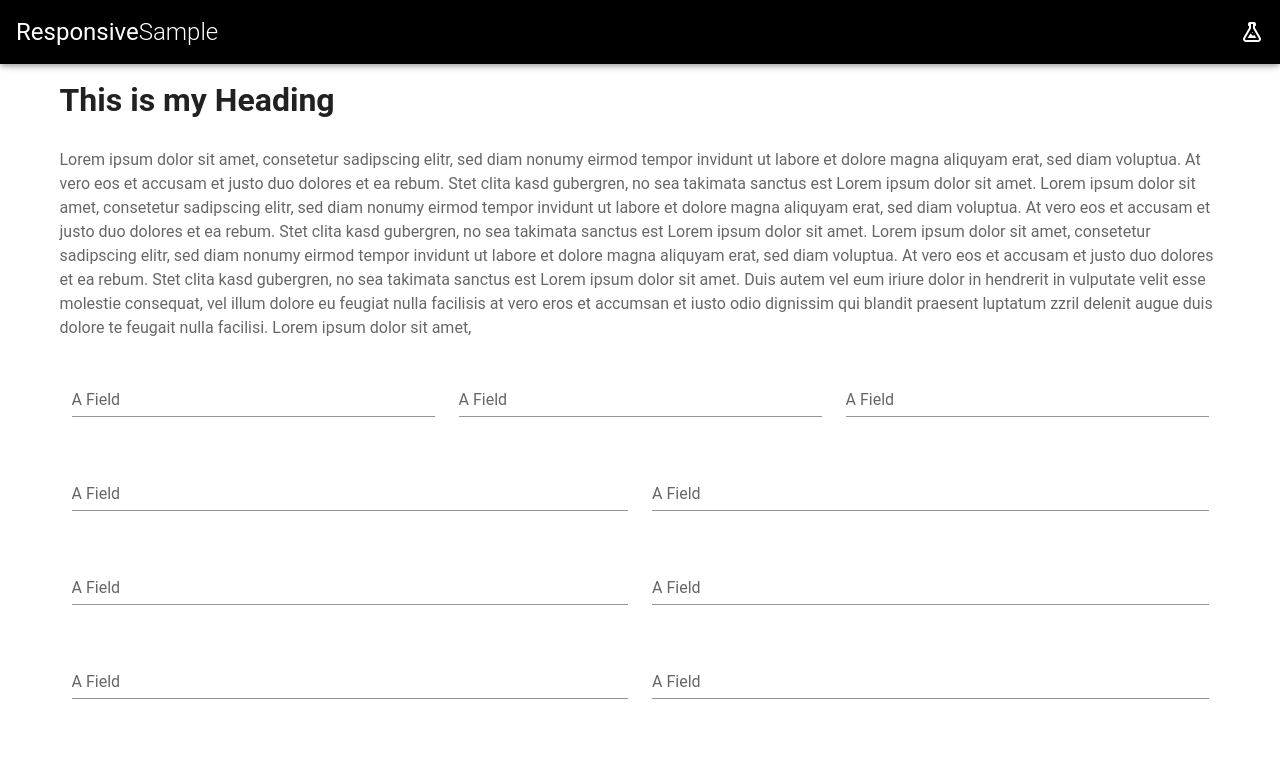
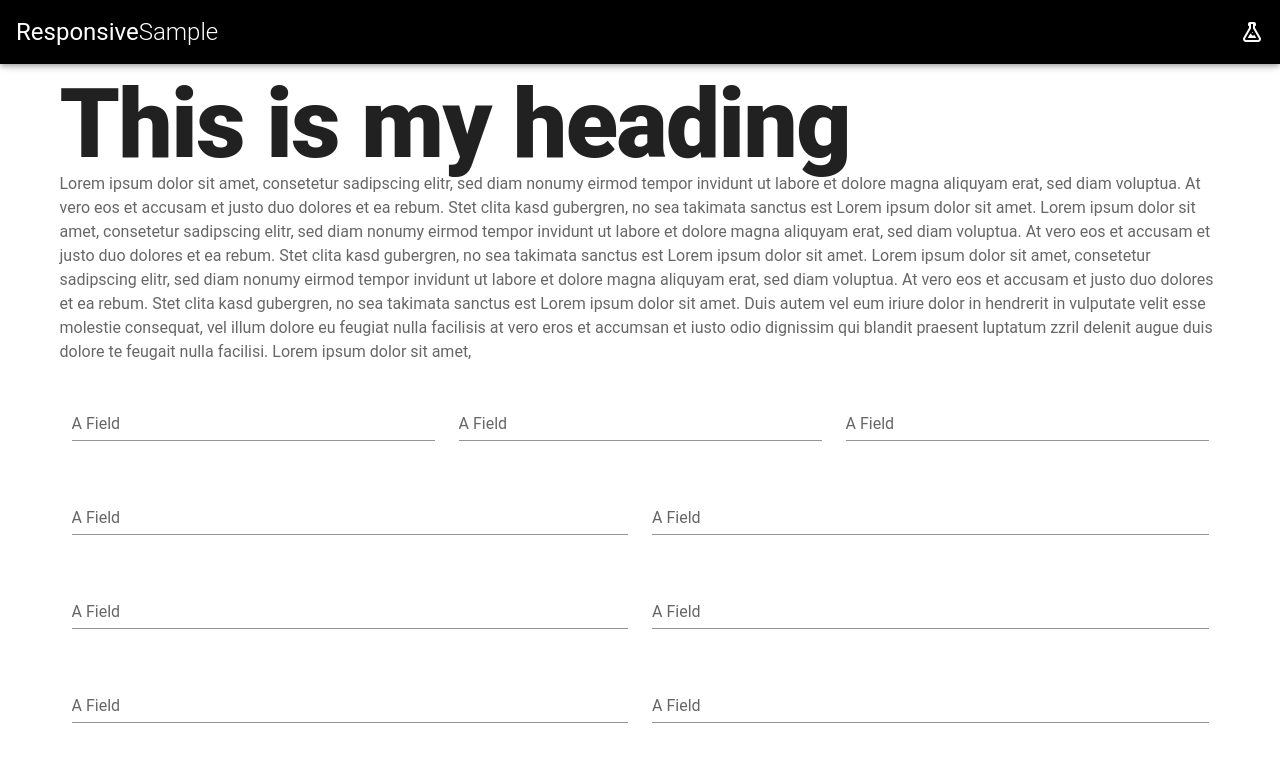
Before and after one commit to xdoo/vuetify_responsive_sample, a Vue app: page / in a window 1280 px wide. Shown: the top 762 px of the page. Built offline with nearby package versions, Linux system fonts and the light colour scheme; a small style sheet from the web is missing.

Commit message:
created own component for text sample

```diff
--- a/src/App.vue
+++ b/src/App.vue
@@ -14,16 +14,7 @@
 
     <v-content>
       <v-container>
-        <v-row class="pa-3">
-          <h1 class="text-display-2 text-md-title">
-            This is my Heading
-          </h1>
-        </v-row>
-        <v-row class="pa-3">
-          <p class="text--secondary">
-            Lorem ipsum dolor sit amet, consetetur sadipscing elitr, sed diam nonumy eirmod tempor invidunt ut labore et dolore magna aliquyam erat, sed diam voluptua. At vero eos et accusam et justo duo dolores et ea rebum. Stet clita kasd gubergren, no sea takimata sanctus est Lorem ipsum dolor sit amet. Lorem ipsum dolor sit amet, consetetur sadipscing elitr, sed diam nonumy eirmod tempor invidunt ut labore et dolore magna aliquyam erat, sed diam voluptua. At vero eos et accusam et justo duo dolores et ea rebum. Stet clita kasd gubergren, no sea takimata sanctus est Lorem ipsum dolor sit amet. Lorem ipsum dolor sit amet, consetetur sadipscing elitr, sed diam nonumy eirmod tempor invidunt ut labore et dolore magna aliquyam erat, sed diam voluptua. At vero eos et accusam et justo duo dolores et ea rebum. Stet clita kasd gubergren, no sea takimata sanctus est Lorem ipsum dolor sit amet. Duis autem vel eum iriure dolor in hendrerit in vulputate velit esse molestie consequat, vel illum dolore eu feugiat nulla facilisis at vero eros et accumsan et iusto odio dignissim qui blandit praesent luptatum zzril delenit augue duis dolore te feugait nulla facilisi. Lorem ipsum dolor sit amet,
-          </p>
-        </v-row>
+      <responsive-font></responsive-font>
       <Form></Form>
       </v-container>
     </v-content>
@@ -33,11 +24,13 @@
 <script lang="ts">
 import Vue from 'vue'
 import { Component } from "vue-property-decorator"
-import Form from './components/Form.vue'
+import Form from '@/components/Form.vue'
+import ResponsiveFont from "@/components/ResponsiveFont.vue"
 
 @Component({
   components: {
-    Form
+    Form,
+    ResponsiveFont
   }
 })
 export default class App extends Vue {
--- /dev/null
+++ b/src/components/ResponsiveFont.vue
@@ -0,0 +1,17 @@
+<template>
+  <v-row class="pa-3">
+    <h1 class="font-weight-black text-h3 text-md-h2 text-lg-h1 text-xl-h1">This is my heading</h1>
+    <p class="text--secondary">
+      Lorem ipsum dolor sit amet, consetetur sadipscing elitr, sed diam nonumy eirmod tempor invidunt ut labore et dolore magna aliquyam erat, sed diam voluptua. At vero eos et accusam et justo duo dolores et ea rebum. Stet clita kasd gubergren, no sea takimata sanctus est Lorem ipsum dolor sit amet. Lorem ipsum dolor sit amet, consetetur sadipscing elitr, sed diam nonumy eirmod tempor invidunt ut labore et dolore magna aliquyam erat, sed diam voluptua. At vero eos et accusam et justo duo dolores et ea rebum. Stet clita kasd gubergren, no sea takimata sanctus est Lorem ipsum dolor sit amet. Lorem ipsum dolor sit amet, consetetur sadipscing elitr, sed diam nonumy eirmod tempor invidunt ut labore et dolore magna aliquyam erat, sed diam voluptua. At vero eos et accusam et justo duo dolores et ea rebum. Stet clita kasd gubergren, no sea takimata sanctus est Lorem ipsum dolor sit amet. Duis autem vel eum iriure dolor in hendrerit in vulputate velit esse molestie consequat, vel illum dolore eu feugiat nulla facilisis at vero eros et accumsan et iusto odio dignissim qui blandit praesent luptatum zzril delenit augue duis dolore te feugait nulla facilisi. Lorem ipsum dolor sit amet,
+    </p>
+  </v-row>
+</template>
+<script lang="ts">
+import Vue from 'vue'
+import { Component } from "vue-property-decorator"
+
+@Component
+export default class ResponsiveFont extends Vue{
+
+}
+</script>
```
